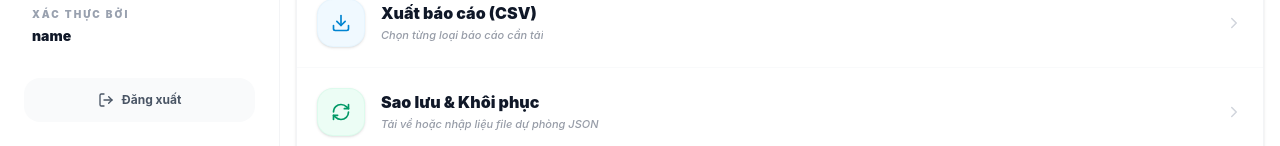
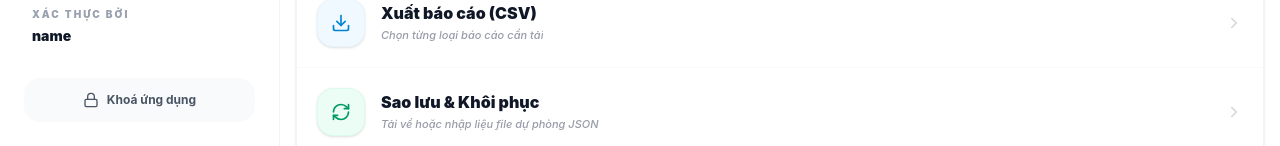
Before and after one commit to huynhvinhit88/FinanceTracker, a React (Vite) app in the folder frontend/: page /settings in a window 1280 px wide. Shown: the part 654-800 px from the top of the page. Built offline with nearby package versions, Linux system fonts and the light colour scheme; sample sign-in values are in the browser's storage.

Commit message:
feat: replace Sign Out with Lock App in Sidebar and simplify security flow

```diff
--- a/frontend/src/components/layout/SidebarNav.jsx
+++ b/frontend/src/components/layout/SidebarNav.jsx
@@ -2,7 +2,7 @@ import React from 'react';
 import { NavLink } from 'react-router-dom';
 import {
   Home, Wallet, PieChart, BarChart3, User,
-  ChevronRight, LogOut, ShieldCheck
+  ChevronRight, Lock, ShieldCheck
 } from 'lucide-react';
 import { useAuth } from '../../contexts/AuthContext';
 import { clsx } from 'clsx';
@@ -21,7 +21,7 @@ const TABS = [
 ];
 
 export function SidebarNav() {
-  const { googleUser, signOut } = useAuth();
+  const { googleUser, lock } = useAuth();
   const userName = googleUser?.email?.split('@')[0] || 'Guest';
 
   return (
@@ -82,11 +82,11 @@ export function SidebarNav() {
         </div>
 
         <button
-          onClick={() => signOut()}
-          className="w-full flex items-center justify-center space-x-2 py-3 rounded-2xl bg-gray-50 dark:bg-slate-900 text-gray-600 dark:text-slate-400 text-xs font-bold hover:bg-red-50 hover:text-red-500 dark:hover:bg-red-950/20 transition-all active:scale-95"
+          onClick={() => lock()}
+          className="w-full flex items-center justify-center space-x-2 py-3 rounded-2xl bg-gray-50 dark:bg-slate-900 text-gray-600 dark:text-slate-400 text-xs font-bold hover:bg-amber-50 hover:text-amber-600 dark:hover:bg-amber-950/20 transition-all active:scale-95 border border-transparent hover:border-amber-100 dark:hover:border-amber-900/50"
         >
-          <LogOut size={16} />
-          <span>Đăng xuất</span>
+          <Lock size={16} />
+          <span>Khoá ứng dụng</span>
         </button>
       </div>
     </aside>
--- a/frontend/src/contexts/AuthContext.jsx
+++ b/frontend/src/contexts/AuthContext.jsx
@@ -72,6 +72,10 @@ export const AuthProvider = ({ children }) => {
       }
       return { error: 'Mã PIN hiện tại không chính xác' };
     },
+    lock: () => {
+      sessionStorage.removeItem('isUnlocked');
+      setUser(null);
+    },
     signOut: async () => {
       sessionStorage.removeItem('isUnlocked');
       localStorage.removeItem('googleUser');
--- a/frontend/src/pages/Settings.jsx
+++ b/frontend/src/pages/Settings.jsx
@@ -17,7 +17,7 @@ import { CompoundInterestSheet } from '../components/tools/CompoundInterestSheet
 import { calculateLoanSchedule } from '../utils/loanCalculator';
 
 export default function Settings() {
-  const { user, signOut } = useAuth();
+  const { user, signOut, lock } = useAuth();
   const { theme, toggleTheme } = useTheme();
 
   const [showCategorySheet, setShowCategorySheet] = useState(false);
@@ -615,7 +615,7 @@ export default function Settings() {
           <p className="text-[10px] font-black text-gray-400 dark:text-slate-500 uppercase tracking-[0.2em] mb-3 px-1">Bảo mật & Quyền riêng tư</p>
           <div className="bg-white dark:bg-slate-900 rounded-[2rem] shadow-sm border border-gray-100 dark:border-white/5 overflow-hidden divide-y divide-gray-50 dark:divide-white/5 transition-colors">
             <button
-              onClick={() => signOut()}
+              onClick={() => lock()}
               className="w-full flex items-center justify-between p-5 hover:bg-gray-50 dark:hover:bg-slate-800/20 active:bg-gray-100 dark:active:bg-slate-800/40 transition-colors group text-left"
             >
               <div className="flex items-center space-x-4 flex-1">
```
